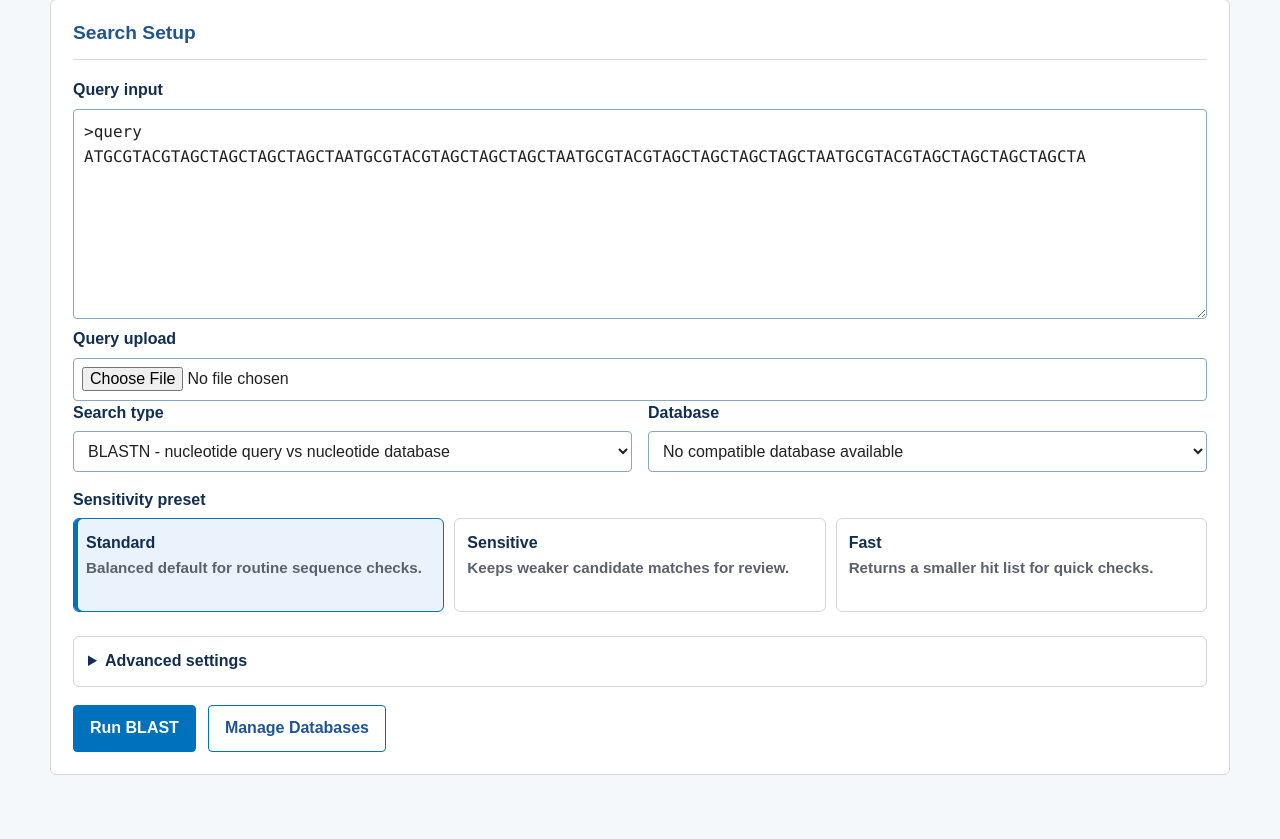
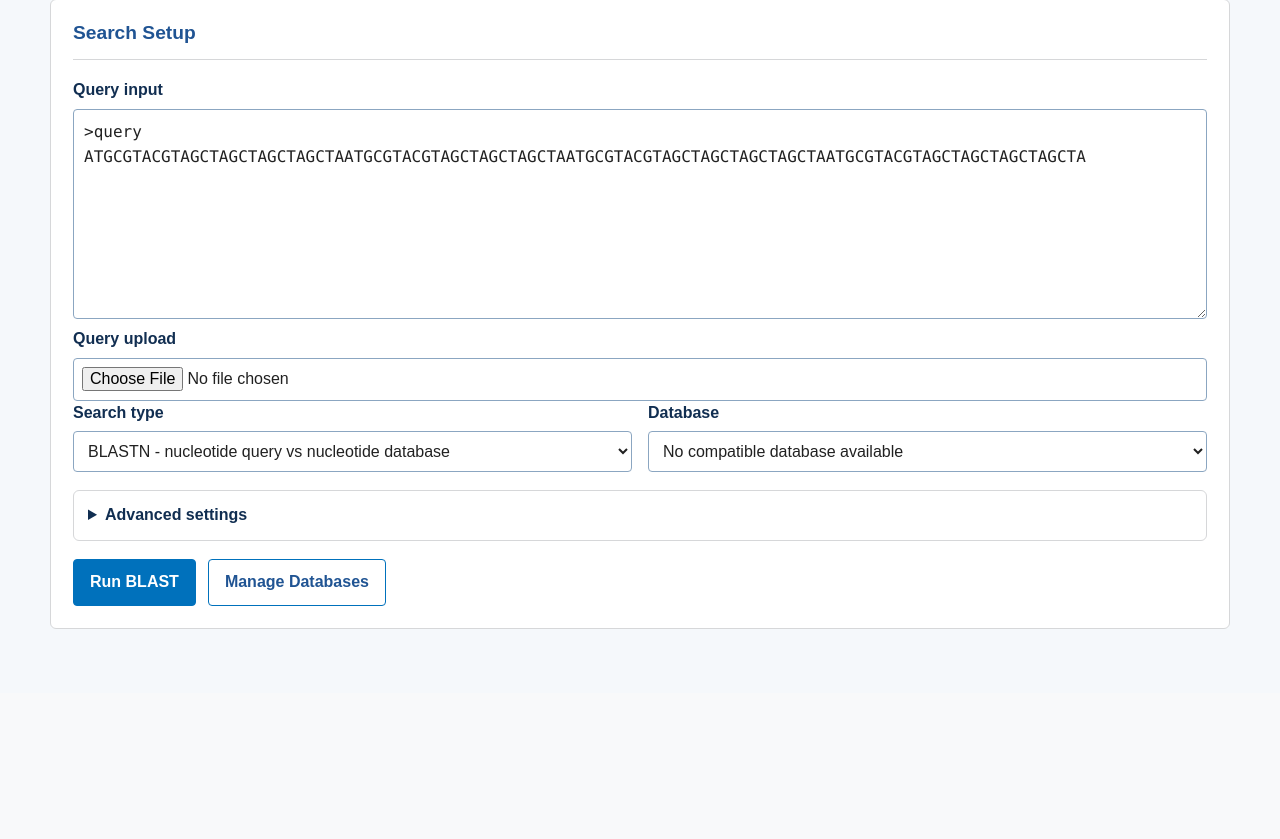
Before and after one commit to connor-aylesworth2/COBLAST, a Flask app: page / in a window 1280 px wide. Shown: the part 191-1030 px from the top of the page. After the commit the page ends 820 px from the top, so only its background shows below. Run offline with Flask 3, Linux system fonts and the light colour scheme; data that the repository does not hold is empty.

Commit message:
Remove sensitivity presets; default to BLAST+'s own settings
Drop the fast/standard/sensitive sensitivity-preset selector from the single-search and batch pages to keep the interface simple. With no preset, blank advanced fields are omitted so BLAST+ applies its own defaults (e-value 10, max_target_seqs 500) instead of the old 'standard' preset that forced max_target_seqs 5000. A fixed 1-hour default timeout (still overridable) replaces the per-preset timeouts.

Removes SENSITIVITY_PRESETS, preset_timeout_seconds, the BlastResult.sensitivity_preset field, and the preset UI/JS/CSS; updates tests and the README. The eToL/APOE exact-match probe presets are unchanged.

Co-Authored-By: Claude Opus 4.8 <noreply@anthropic.com>

```diff
--- a/app.py
+++ b/app.py
@@ -27,7 +27,6 @@ from etol_summary import (
 from human_filter import filter_human_hits
 from blast_runner import (
     BLAST_PROGRAMS,
-    SENSITIVITY_PRESETS,
     run_blast,
     run_jobs_concurrently,
     validate_fasta_input,
@@ -167,7 +166,6 @@ def index():
     return render_template(
         "index.html",
         blast_programs=BLAST_PROGRAMS,
-        sensitivity_presets=SENSITIVITY_PRESETS,
         databases=databases,
         registry_error=registry_error,
         default_threads=default_thread_count(),
@@ -187,7 +185,6 @@ def run_blast_route():
     program = request.form.get("program", "blastn")
     database_id = request.form.get("database_id", "")
     output_format = request.form.get("output_format", "tabular")
-    sensitivity_preset = request.form.get("sensitivity_preset", "standard")
 
     try:
         if program not in BLAST_PROGRAMS:
@@ -216,7 +213,6 @@ def run_blast_route():
             database=database.db_prefix_path,
             program=program,
             output_format=output_format,
-            sensitivity_preset=sensitivity_preset,
             task=request.form.get("task") or None,
             evalue=request.form.get("evalue") or None,
             max_target_seqs=request.form.get("max_target_seqs") or None,
@@ -377,7 +373,6 @@ def batch_blast_page():
     return render_template(
         "batch.html",
         blast_programs=BLAST_PROGRAMS,
-        sensitivity_presets=SENSITIVITY_PRESETS,
         database_options=options,
         etol_preset_options=etol_preset_options(),
         error=request.args.get("error") or registry_error,
@@ -396,7 +391,6 @@ def run_batch_blast_route():
     program = request.form.get("program", "blastn")
     database_ids = request.form.getlist("database_ids")
     output_format = request.form.get("output_format", "tabular")
-    sensitivity_preset = request.form.get("sensitivity_preset", "standard")
     apoe_probe_preset = request.form.get("apoe_probe_preset") == "1"
     # Exactly one exact-match probe preset can run at a time. The UI enforces
     # this, but the server resolves it deterministically too: pick the first
@@ -442,7 +436,6 @@ def run_batch_blast_route():
             return render_template(
                 "batch.html",
                 blast_programs=BLAST_PROGRAMS,
-                sensitivity_presets=SENSITIVITY_PRESETS,
                 database_options=database_options(),
                 etol_preset_options=etol_preset_options(),
                 error="Select an available nucleotide human-genome database for the secondary human filter.",
@@ -453,7 +446,6 @@ def run_batch_blast_route():
         return render_template(
             "batch.html",
             blast_programs=BLAST_PROGRAMS,
-            sensitivity_presets=SENSITIVITY_PRESETS,
             database_options=database_options(),
             etol_preset_options=etol_preset_options(),
             error="Choose at least one database for the batch run.",
@@ -481,7 +473,6 @@ def run_batch_blast_route():
         return render_template(
             "batch.html",
             blast_programs=BLAST_PROGRAMS,
-            sensitivity_presets=SENSITIVITY_PRESETS,
             database_options=database_options(),
             etol_preset_options=etol_preset_options(),
             error=str(exc),
@@ -512,7 +503,6 @@ def run_batch_blast_route():
                 database=database.db_prefix_path,
                 program=program,
                 output_format=output_format,
-                sensitivity_preset=sensitivity_preset,
                 # Exact-match probe presets ignore the user task/identity/target
                 # fields: run_blast forces blastn-short, 100% identity/coverage,
                 # and an uncapped max_target_seqs so read counts are exact.
@@ -647,7 +637,6 @@ def run_batch_blast_route():
     payload = {
         "program": program,
         "output_format": output_format,
-        "sensitivity_preset": sensitivity_preset,
         "query_count": query_count,
         "query_total_length": query_total_length,
         "total_runtime_seconds": total_runtime_seconds,
--- a/static/styles.css
+++ b/static/styles.css
@@ -241,40 +241,6 @@ button:hover,
   background: #fdeaea;
   border-color: var(--ncbi-red);
   color: var(--ncbi-red);
-}
-
-.preset-group {
-  /* Presets act like selectable cards while retaining real radio inputs. */
-  display: grid;
-  grid-template-columns: repeat(auto-fit, minmax(180px, 1fr));
-  gap: 10px;
-}
-
-.preset-option input {
-  /* The radio remains accessible, but the visual target is the card beside it. */
-  position: absolute;
-  opacity: 0;
-  pointer-events: none;
-}
-
-.preset-card {
-  border: 1px solid var(--ncbi-gray-border);
-  border-radius: var(--radius);
-  cursor: pointer;
-  display: block;
-  min-height: 94px;
-  padding: 12px;
-}
-
-.preset-card strong {
-  color: var(--ncbi-blue-darker);
-  display: block;
-}
-
-.preset-option input:checked + .preset-card {
-  border-color: var(--ncbi-blue);
-  box-shadow: inset 4px 0 0 var(--ncbi-blue);
-  background: var(--ncbi-blue-light);
 }
 
 details {
--- a/templates/batch_results.html
+++ b/templates/batch_results.html
@@ -64,10 +64,6 @@
             <div class="summary-item">
               <span>Total Hits</span>
               {{ batch.total_hits }}
-            </div>
-            <div class="summary-item">
-              <span>Preset</span>
-              {{ batch.sensitivity_preset }}
             </div>
             {% if batch.apoe_probe_preset %}
               <div class="summary-item">
--- a/templates/index.html
+++ b/templates/index.html
@@ -89,42 +89,18 @@ ATGCGTACGTAGCTAGCTAGCTAGCTAATGCGTACGTAGCTAGCTAGCTAATGCGTACGTAGCTAGCTAGCTAGCTAATG
 
         <p id="database_description" class="muted"></p>
 
-        <div class="field">
-          <span class="field-label">Sensitivity preset</span>
-          <div class="preset-group">
-            {# Presets provide default e-value, max target, and timeout behavior. #}
-            {% for preset, config in sensitivity_presets.items() %}
-              <label class="preset-option">
-                <input
-                  type="radio"
-                  name="sensitivity_preset"
-                  value="{{ preset }}"
-                  data-evalue="{{ config.evalue }}"
-                  data-max-target-seqs="{{ config.max_target_seqs }}"
-                  data-timeout-seconds="{{ config.timeout_seconds }}"
-                  {% if preset == "standard" %}checked{% endif %}
-                >
-                <span class="preset-card">
-                  <strong>{{ config.label }}</strong>
-                  <span class="muted">{{ config.description }}</span>
-                </span>
-              </label>
-            {% endfor %}
-          </div>
-        </div>
-
         <details>
           <summary>Advanced settings</summary>
           <div class="details-body">
-            {# Empty advanced inputs mean "use the selected preset default". #}
+            {# Blank advanced inputs are omitted, so BLAST+ uses its own defaults. #}
             <div class="grid">
               <div class="field">
                 <label for="evalue">E-value threshold</label>
-                <input id="evalue" name="evalue" inputmode="decimal" placeholder="Preset default: 10">
+                <input id="evalue" name="evalue" inputmode="decimal" placeholder="BLAST default: 10">
               </div>
               <div class="field">
                 <label for="max_target_seqs">Maximum target sequences per query</label>
-                <input id="max_target_seqs" name="max_target_seqs" inputmode="numeric" placeholder="Preset default: 5000">
+                <input id="max_target_seqs" name="max_target_seqs" inputmode="numeric" placeholder="BLAST default: 500">
               </div>
               <div class="field">
                 <label for="word_size">Word size</label>
@@ -152,7 +128,7 @@ ATGCGTACGTAGCTAGCTAGCTAGCTAATGCGTACGTAGCTAGCTAGCTAATGCGTACGTAGCTAGCTAGCTAGCTAATG
               </div>
               <div class="field">
                 <label for="timeout_seconds">Timeout seconds</label>
-                <input id="timeout_seconds" name="timeout_seconds" inputmode="numeric" placeholder="Preset default">
+                <input id="timeout_seconds" name="timeout_seconds" inputmode="numeric" placeholder="Default: 3600 seconds">
               </div>
               <div class="field">
                 <label for="num_threads">CPU threads</label>
@@ -194,11 +170,7 @@ ATGCGTACGTAGCTAGCTAGCTAGCTAATGCGTACGTAGCTAGCTAGCTAATGCGTACGTAGCTAGCTAGCTAGCTAATG
       const databasePath = document.getElementById("database_path");
       const databaseTitle = document.getElementById("database_title");
       const taskSelect = document.getElementById("task");
-      const evalueInput = document.getElementById("evalue");
-      const maxTargetSeqs = document.getElementById("max_target_seqs");
       const percentIdentity = document.getElementById("perc_identity");
-      const timeoutSeconds = document.getElementById("timeout_seconds");
-      const presetInputs = document.querySelectorAll('input[name="sensitivity_preset"]');
 
       function updateDatabaseDetails() {
         // Mirror the selected option's metadata into the read-only detail fields.
@@ -252,28 +224,13 @@ ATGCGTACGTAGCTAGCTAGCTAGCTAATGCGTACGTAGCTAGCTAGCTAATGCGTACGTAGCTAGCTAGCTAGCTAATG
         }
       }
 
-      function updatePresetPlaceholders() {
-        // Keep placeholders synchronized with the selected preset.
-        const selectedPreset = document.querySelector('input[name="sensitivity_preset"]:checked');
-        const presetEvalue = selectedPreset ? selectedPreset.dataset.evalue : "10";
-        const presetMaxTargetSeqs = selectedPreset ? selectedPreset.dataset.maxTargetSeqs : "5000";
-        const presetTimeout = selectedPreset ? selectedPreset.dataset.timeoutSeconds : "3600";
-        evalueInput.placeholder = `Preset default: ${presetEvalue}`;
-        maxTargetSeqs.placeholder = `Preset default: ${presetMaxTargetSeqs}`;
-        timeoutSeconds.placeholder = `Preset default: ${presetTimeout} seconds`;
-      }
-
       programSelect.addEventListener("change", () => {
         updateCompatibleDatabases();
         updateAdvancedAvailability();
       });
       databaseSelect.addEventListener("change", updateDatabaseDetails);
-      for (const presetInput of presetInputs) {
-        presetInput.addEventListener("change", updatePresetPlaceholders);
-      }
       updateCompatibleDatabases();
       updateAdvancedAvailability();
-      updatePresetPlaceholders();
     </script>
   </body>
 </html>
--- a/templates/results.html
+++ b/templates/results.html
@@ -55,10 +55,6 @@
             <div class="summary-item">
               <span>Query</span>
               {{ result.query_count }} record(s), {{ result.query_total_length }} bases/residues
-            </div>
-            <div class="summary-item">
-              <span>Preset</span>
-              {{ result.sensitivity_preset }}
             </div>
             <div class="summary-item">
               <span>Parsed Format</span>
```
Also changed, not shown: blast_runner.py (+14 -63 lines), templates/batch.html (+3 -44 lines), tests/test_blast_runner.py (+9 -14 lines), README.md.
